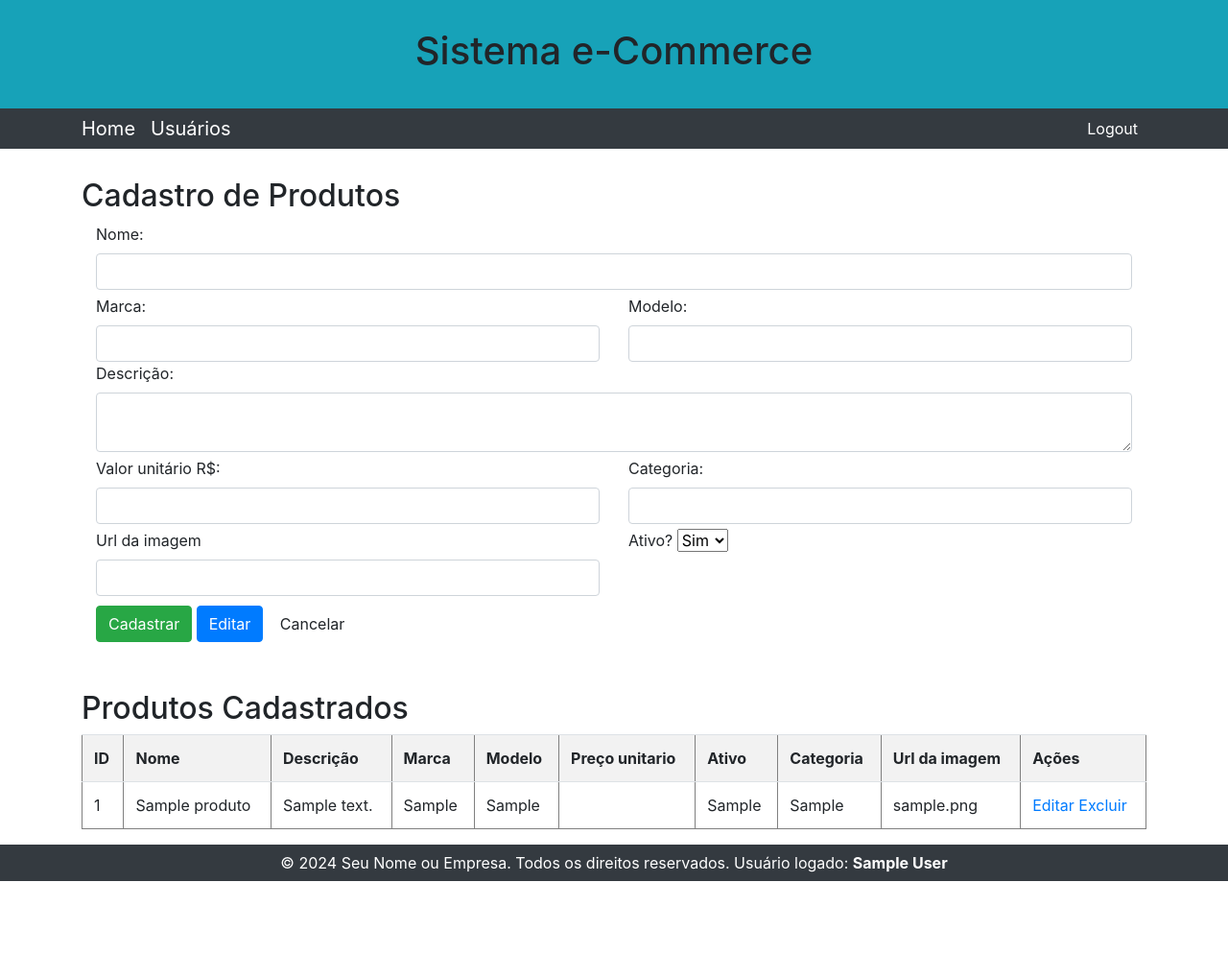
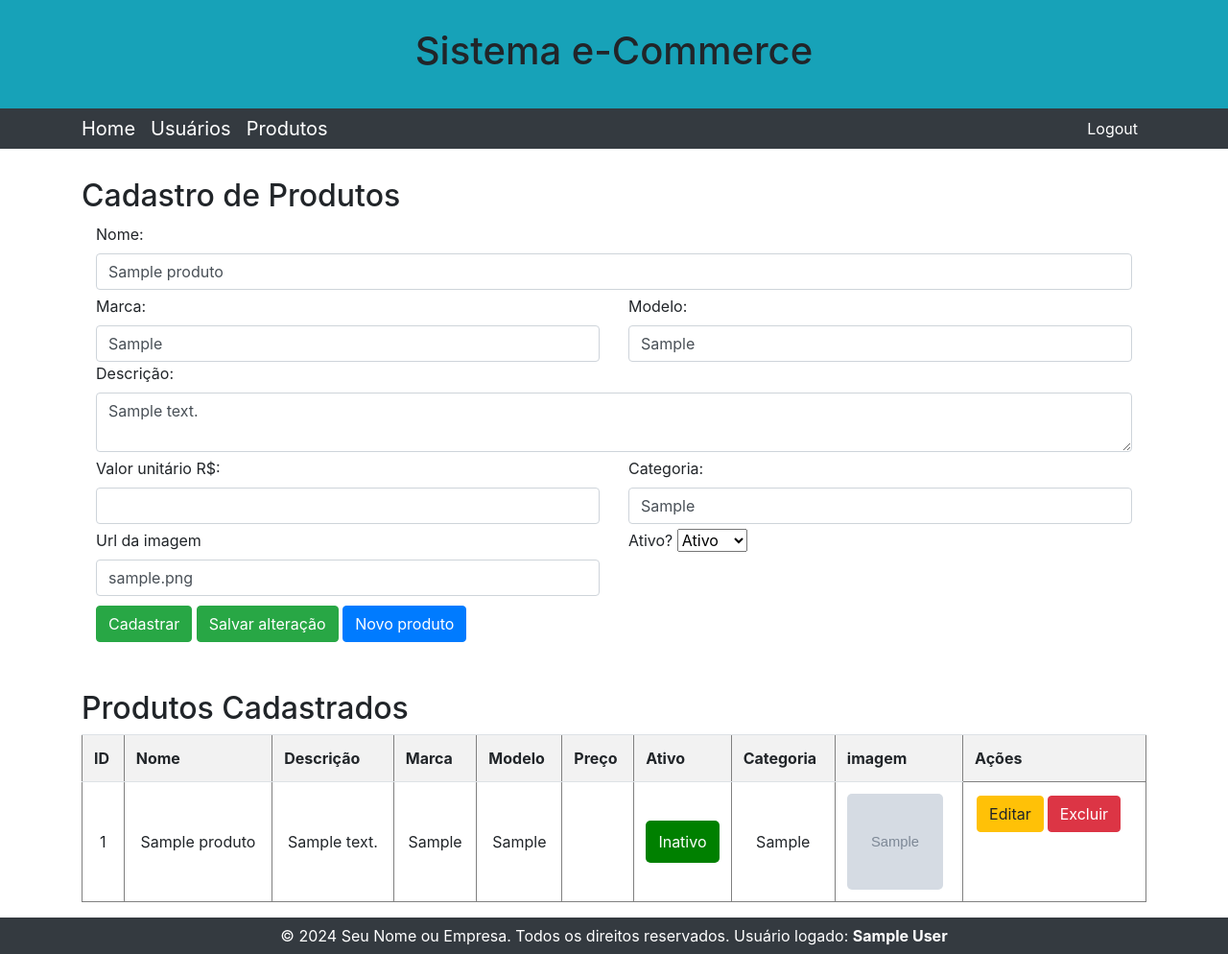
Before and after one commit to matheushssilvaa/crud-php, a PHP site: page /crud-mvc/cadastro_produtos.php?edit=1 in a window 1280 px wide. Shown: the whole page at 96% size. Before the commit the page ends 918 px from the top, so only its background shows below. Run offline with PHP 8.4, Linux system fonts and the light colour scheme; the visitor is signed in with stand-in values (Sample User, id 1); tables that the repository leaves empty or names only in its code hold one stand-in row (values such as "Sample post"); grey boxes marked "Sample" are stand-in pictures; data that the repository does not hold is empty.

Commit message:
Listas de requisitos RF006 ao RF010

```diff
--- a/cadastro_produtos.php
+++ b/cadastro_produtos.php
@@ -9,9 +9,12 @@ $productToEdit = null;
 
 // Verifica se existe o parâmetro edit pelo método GET
 // e sé há um ID para edição de usuário
+
 if (isset($_GET['edit'])) {
-    $productToEdit = getProducts($_GET['edit']);
+    $productToEdit = getProduct($_GET['edit']);
 }
+
+
 
 session_start();
 
@@ -23,14 +26,49 @@ if (!isset($_SESSION['email'])) {
 
 ?>
 
-
 <!DOCTYPE html>
-<html lang="en">
+<html lang="pt-br">
 
 <head>
     <meta charset="UTF-8">
     <meta name="viewport" content="width=device-width, initial-scale=1.0">
     <title>Cadastro de produtos</title>
+    <style>
+        td {
+            text-align: center;
+        }
+
+        .active-product {
+            background-color: green;
+            color: #fff;
+            padding: 10px;
+            border-radius: 5px;
+        }
+
+        .table td, .table th {
+            padding: .75rem;
+            vertical-align: middle;
+            border-top: 1px solid #dee2e6;
+        }
+
+        .acoes {
+            display: flex;
+            align-items: center;
+        }
+    </style>
+    <script>
+        function clearForm() {
+            document.getElementById('nome').value = '';
+            document.getElementById('marca').value = '';
+            document.getElementById('modelo').value = '';
+            document.getElementById('descricao').value = '';
+            document.getElementById('id').value = '';
+            document.getElementById('valor-unitario').value = '';
+            document.getElementById('categoria').value = '';
+            document.getElementById('url-imagem').value = '';
+            document.getElementById('ativo').value = '';
+        }
+    </script>
 </head>
 
 <body>
@@ -38,7 +76,7 @@ if (!isset($_SESSION['email'])) {
         <h2>Cadastro de Produtos</h2>
         <form method="POST" action="" class="form-collumn" style="justify-content: center;">
 
-            <input type="hidden" id="id" name="id" value="<?php echo $userToEdit['id'] ?? ''; ?>">
+            <input type="hidden" id="id" name="id" value="<?php echo $productToEdit['id'] ?? ''; ?>">
 
             <div class="col">
                 <label for="nome">Nome:</label>
@@ -49,54 +87,54 @@ if (!isset($_SESSION['email'])) {
             <div class="row" style="margin-right: 0; margin-left: 0; margin-top:5px;">
                 <div class="col">
                     <label for="nome">Marca:</label>
-                <input type="text" id="marca" style="width: 100%;" name="nome" class="form-control"
-                    value="<?php echo $productToEdit['nome'] ?? ''; ?>" required>
+                    <input type="text" id="marca" style="width: 100%;" name="marca" class="form-control"
+                        value="<?php echo $productToEdit['marca'] ?? ''; ?>" required>
                 </div>
                 <div class="col">
                     <label for="nome">Modelo:</label>
-                <input type="text" id="modelo" style="width: 100%;" name="nome" class="form-control"
-                    value="<?php echo $productToEdit['nome'] ?? ''; ?>" required>
+                    <input type="text" id="modelo" style="width: 100%;" name="modelo" class="form-control"
+                        value="<?php echo $productToEdit['modelo'] ?? ''; ?>" required>
                 </div>
             </div>
 
             <div class="col">
-                <label for="nome">Descrição:</label>
-                <textarea type="text" id="nome" name="nome" class="form-control"
-                    value="<?php echo $productToEdit['nome'] ?? ''; ?>" required></textarea>
+                <label for="descricao">Descrição:</label>
+                <textarea id="descricao" name="descricao" class="form-control"
+                    required><?php echo $productToEdit['descricao'] ?? ''; ?></textarea>
             </div>
 
             <div class="row" style="margin-right: 0; margin-left: 0; margin-top:5px;">
                 <div class="col">
                     <label for="nome">Valor unitário R$:</label>
-                <input type="text" id="valor-unitario" style="width: 100%;" name="nome" class="form-control"
-                    value="<?php echo $productToEdit['nome'] ?? ''; ?>" required>
+                    <input type="text" id="valor-unitario" style="width: 100%;" name="valorUnitario"
+                        class="form-control" value="<?php echo $productToEdit['valorUnitario'] ?? ''; ?>" required>
                 </div>
                 <div class="col">
                     <label for="nome">Categoria:</label>
-                <input type="text" id="categoria" style="width: 100%;" name="nome" class="form-control"
-                    value="<?php echo $productToEdit['nome'] ?? ''; ?>" required>
+                    <input type="text" id="categoria" style="width: 100%;" name="categoria" class="form-control"
+                        value="<?php echo $productToEdit['categoria'] ?? ''; ?>" required>
                 </div>
             </div>
             <div class="row" style="margin-right: 0; margin-left: 0; margin-top:5px;">
                 <div class="col">
                     <label for="nome">Url da imagem</label>
-                <input type="text" id="url-imagem" style="width: 100%;" name="nome" class="form-control"
-                    value="<?php echo $productToEdit['nome'] ?? ''; ?>" required>
+                    <input type="text" id="url-imagem" style="width: 100%;" name="url_img" class="form-control"
+                        value="<?php echo $productToEdit['url_img'] ?? ''; ?>" required>
                 </div>
 
                 <div class="col">
-                <label for="nome">Ativo?</label>
-                <select name="ativo" id="ativo">
-                    <option value="1">Sim</option>
-                    <option value="0">Não</option>
+                    <label for="nome" class="form-label">Ativo?</label>
+                    <select name="ativo" id="ativo" class="form-select">
+                        <option value="1">Ativo</option>
+                        <option value="0">Inativo</option>
                     </select>
                 </div>
 
             </div>
             <div class="col" style="margin-top: 10px;">
-                <button type="submit" class="btn btn-success">Cadastrar</button>
-                <button class="btn btn-primary">Editar</button>
-                <button class="btn btn-primaty">Cancelar</button>
+                <button type="submit" class="btn btn-success" name="save">Cadastrar</button>
+                <button type="submit" class="btn btn-success" name="update">Salvar alteração</button>
+                <button class="btn btn-primary" onclick="clearForm()">Novo produto</button>
             </div>
 
         </form>
@@ -109,10 +147,10 @@ if (!isset($_SESSION['email'])) {
                 <th scope="col">Descrição</th>
                 <th scope="col">Marca</th>
                 <th scope="col">Modelo</th>
-                <th scope="col">Preço unitario</th>
+                <th scope="col">Preço</th>
                 <th scope="col">Ativo</th>
                 <th scope="col">Categoria</th>
-                <th scope="col">Url da imagem</th>
+                <th scope="col">imagem</th>
                 <th scope="col">Ações</th>
             </tr>
             <!--Faz um loop FOR no resultset de produtos e preenche a tabela-->
@@ -124,12 +162,26 @@ if (!isset($_SESSION['email'])) {
                     <td><?php echo $product['marca']; ?></td>
                     <td><?php echo $product['modelo']; ?></td>
                     <td><?php echo $product['valorUnitario']; ?></td>
-                    <td><?php echo $product['ativo']; ?></td>
+                    <td><?php if ($product['ativo'] == 1) { ?>
+                            <div class="active-product">
+                                <span>Ativo</span>
+                            </div>
+                        <?php } else { ?>
+                            <div class="active-product">
+                                <span>Inativo</span>
+                            </div>
+                        <?php } ?>
+                    </td>
                     <td><?php echo $product['categoria']; ?></td>
-                    <td><?php echo $product['url_img']; ?></td>
                     <td>
-                        <a href="?edit=<?php echo $product['id']; ?>">Editar</a>
-                        <a href="?delete=<?php echo $product['id']; ?>"
+                        <div style="width: 100px; height: 100px;">
+                            <img style="width: 100px; height: 100px; object-fit: cover; border-radius:5px;"
+                                src="<?php echo $product['url_img']; ?>" alt="productImage" />
+                    </td>
+        </div>
+        <td class="acoes" style="display:flex; border: 0;">
+            <a class="btn btn-warning" style="margin: 2px;" href="?edit=<?php echo $product['id']; ?>">Editar</a>
+            <a class="btn btn-danger" style="margin: 2px;" href="?delete=<?php echo $product['id']; ?>"
                 onclick="return confirm('Tem certeza que deseja excluir?');">Excluir</a>
         </td>
         </tr>
--- a/header.php
+++ b/header.php
@@ -15,6 +15,7 @@
         <div class="container">
             <a class="navbar-brand" href="principal.php">Home</a>
             <a class="navbar-brand" href="usuarios_cadastro.php">Usuários</a>
+            <a class="navbar-brand" href="cadastro_produtos.php">Produtos</a>
             <div class="collapse navbar-collapse">
                 <ul class="navbar-nav ml-auto">
                     <li class="nav-item">
--- a/produtos_controller.php
+++ b/produtos_controller.php
@@ -1,13 +1,15 @@
 <?php
 include 'db.php';
 
-function saveProduct($nome, $descricao, $modelo, $preco, $categoria, $marca, $urlImg) {
-    header("Location: cadastro_produtos.php?save=1");
+function saveProduct($nome, $descricao, $modelo, $valorUnitario, $categoria, $marca, $urlImg, $ativo) {
     global $conn;
-    $stmt = $conn->prepare("INSERT INTO produtos (nome, descricao, marca, modelo, valorUnitario, categoria, ativo, url_img) VALUES (?, ?, ?, ?, ?, ?, ?, ?)");
-    $stmt->bind_param("ssssssss", $nome, $descricao, $marca, $modelo, $preco, $categoria, $ativo, $urlImg);
+    $stmt = $conn->prepare("INSERT INTO produtos
+    (nome, descricao, marca, modelo, valorUnitario, categoria, ativo, url_img)
+    VALUES (?, ?, ?, ?, ?, ?, ?, ?)");
+    $stmt->bind_param("ssssssss", $nome, $descricao, $marca, $modelo, $valorUnitario, $categoria, $ativo, $urlImg);
     return $stmt->execute();
 }
+
 
 function getProducts() {
     global $conn;
@@ -23,10 +25,14 @@ function getProduct($id) {
     return $stmt->get_result()->fetch_assoc();
 }
 
-function updateProduct($nome, $descricao, $modelo, $preco, $categoria, $marca, $urlImg) {
+function updateProduct($id,$nome, $descricao, $modelo, $preco, $categoria, $marca, $urlImg, $ativo) {
     global $conn;
-    $stmt = $conn->prepare("UPDATE usuarios SET nome = ?, descricao = ?, marca = ?, modelo = ?, valorUnitario = ?, categoria = ?, ativo = ?, url_img = ? WHERE id = ?");
-    $stmt->bind_param("ssssssssi", $nome, $descricao, $marca, $modelo, $preco, $categoria, $ativo, $urlImg);
+    $stmt = $conn->prepare("UPDATE produtos
+    SET nome = ?, descricao = ?, marca = ?, modelo = ?, valorUnitario = ?, categoria = ?, ativo = ?, url_img = ?
+    WHERE id = ?");
+
+    // Aqui estamos adicionando a variável $id ao bind_param
+    $stmt->bind_param("ssssssssi", $nome, $descricao, $marca, $modelo, $preco, $categoria, $ativo, $urlImg, $id);
     return $stmt->execute();
 }
 
@@ -37,14 +43,14 @@ function deleteProduct($id) {
     return $stmt->execute();
 }
 
-// Processamento do formulário
 if ($_SERVER["REQUEST_METHOD"] == "POST") {
     if (isset($_POST['save'])) {
-        saveProduct($_POST['nome'], $_POST['descricao'], $_POST['modelo'], $_POST['marca'], $_POST['categoria'], $_POST['preco'], $_POST['url_img']);
+        saveProduct($_POST['nome'], $_POST['descricao'], $_POST['modelo'], $_POST['valorUnitario'], $_POST['categoria'], $_POST['marca'], $_POST['url_img'], $_POST['ativo']);
     } elseif (isset($_POST['update'])) {
-        updateProduct($_POST['nome'], $_POST['descricao'], $_POST['modelo'], $_POST['marca'], $_POST['categoria'], $_POST['preco'], $_POST['url_img']);
+        updateProduct($_POST['id'], $_POST['nome'], $_POST['descricao'], $_POST['modelo'], $_POST['valorUnitario'], $_POST['categoria'], $_POST['marca'], $_POST['url_img'], $_POST['ativo']);
     }
 }
+
 
 // Processamento da exclusão
 if (isset($_GET['delete'])) {
```
Also changed, not shown: principal.php (+33 -8 lines), imgs/burguer1.jpeg (added), imgs/burguer2.jpeg (added), imgs/burguer3.jpeg (added), imgs/pizza1.png (added), imgs/pizza2.jpeg (added), imgs/pizza3.jpeg (added), imgs/placeholderProduto01.jpg (added). Lines whose indentation alone changed are shown as unchanged.
